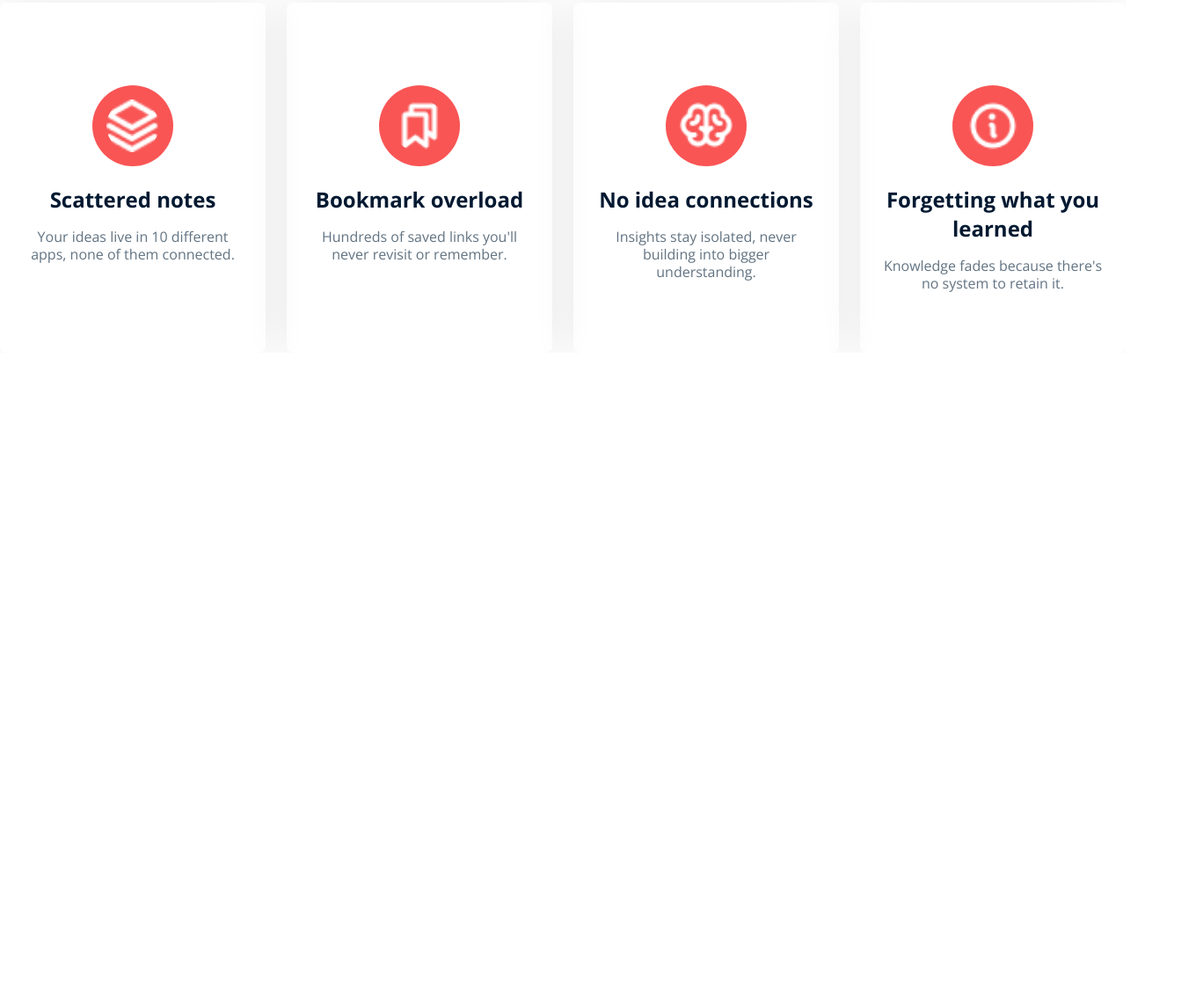
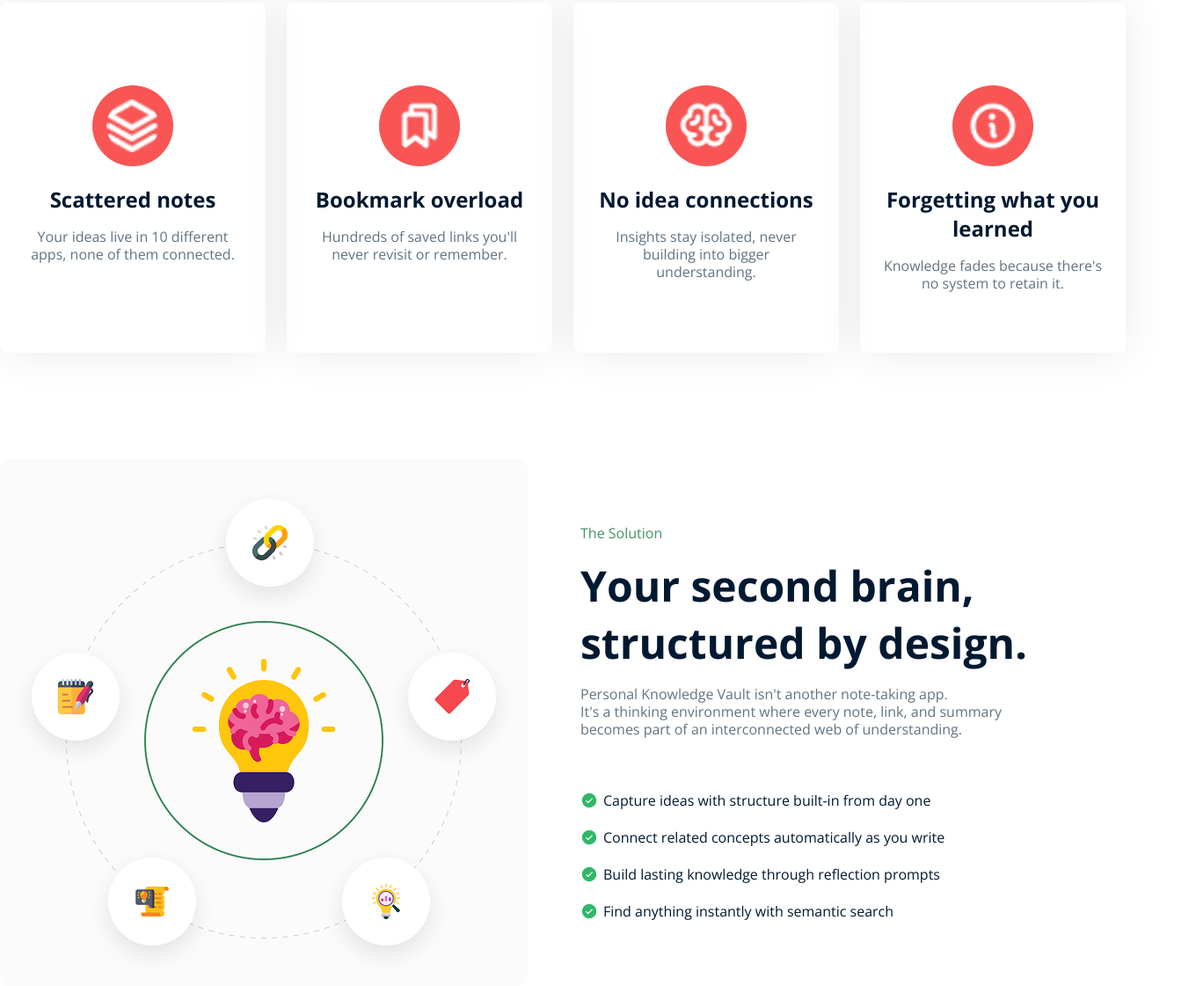
Before and after one commit to parvez-nur-shadhin/B13-A01-Knowledge-Vault, a plain HTML site: page index.html in a window 1280 px wide. Shown: the part 1054-2175 px from the top of the page at 88% size, 1360 px wide, since content can reach past the window. Before the commit the page ends 1455 px from the top, so only its background shows below. Drawn offline with nearby package versions, Linux system fonts and the light colour scheme.

Commit message:
Second Brain Section and Icons Added

```diff
--- a/index.html
+++ b/index.html
@@ -7,6 +7,7 @@
     <link rel="preconnect" href="https://fonts.googleapis.com">
 <link rel="preconnect" href="https://fonts.gstatic.com" crossorigin>
 <link href="https://fonts.googleapis.com/css2?family=Inter:ital,opsz,wght@0,14..32,100..900;1,14..32,100..900&family=Open+Sans:ital,wght@0,300..800;1,300..800&family=Work+Sans:ital,wght@0,100..900;1,100..900&display=swap" rel="stylesheet">
+    <link rel="stylesheet" href="https://cdnjs.cloudflare.com/ajax/libs/font-awesome/7.0.1/css/all.min.css" integrity="sha512-2SwdPD6INVrV/lHTZbO2nodKhrnDdJK9/kg2XD1r9uGqPo1cUbujc+IYdlYdEErWNu69gVcYgdxlmVmzTWnetw==" crossorigin="anonymous" referrerpolicy="no-referrer" />
     <link rel="stylesheet" href="./style.css">
 </head>
 <body class="inter">
@@ -43,8 +44,8 @@
             </div>
 
             <div class="buttons">
-                <button class="banner-button-1">Start Building Your Vault</button>
-                <button class="banner-button-2">See How It Works</button>
+                <button class="banner-button-1">Start Building Your Vault <img width="15px" height="13px" src="./assets/ArrowRight.png" alt=""></button>
+                <button class="banner-button-2"><img src="./assets/play.png" alt=""> See How It Works</button>
             </div>
 
         </div>
@@ -83,5 +84,32 @@
         </div>
 
     </section>
+
+    <section id="second-brain">
+
+        <div class="brain-elements">
+
+            <img src="./assets/knowledge.png" alt="knowledge">
+
+            <div class="brain-descriptions">
+
+                <p class="small-heading">The Solution</p>
+                <h2>Your second brain,
+                structured by design.</h2>
+                <p class="desc">Personal Knowledge Vault isn't another note-taking app.<br>It's a thinking environment where every note, link, and summary <br>becomes part of an interconnected web of understanding.</p>
+
+                <div class="brain-list">
+                    <p><img src="./assets/CheckCircle.png" alt="">Capture ideas with structure built-in from day one</p>
+                    <p><img src="./assets/CheckCircle.png" alt="">Connect related concepts automatically as you write</p>
+                    <p><img src="./assets/CheckCircle.png" alt="">Build lasting knowledge through reflection prompts</p>
+                    <p><img src="./assets/CheckCircle.png" alt="">Find anything instantly with semantic search</p>
+                </div>
+
+            </div>
+
+        </div>
+
+    </section>
+
 </body>
 </html>
--- a/style.css
+++ b/style.css
@@ -128,6 +128,14 @@
     font-size: 16px;
     font-weight: 600px;
     cursor: pointer;
+    display: flex;
+    justify-content: center;
+    align-items: center;
+    gap: 10px;
+}
+#banner .buttons .banner-button-1 img{
+    height: 20px;
+    width: 20px;
 }
 #banner .buttons .banner-button-1:hover {
     background-color: green;
@@ -142,12 +150,20 @@
     font-size: 16px;
     font-weight: 500px;
     cursor: pointer;
+    display: flex;
+    justify-content: center;
+    align-items: center;
+    gap: 10px;
+}
+#banner .buttons .banner-button-2 img{
+    height: 20px;
+    width: 20px;
 }
 #banner .buttons .banner-button-2:hover {
     background-color: rgba(0, 0, 0, 0.428);
 }
 #notes {
-    max-width: 1600px;
+    max-width: 1360px;
     margin: 0px auto;
     text-align: center;
 }
@@ -200,3 +216,51 @@
     line-height: 20px;
     padding-top: 16px;
 }
+#second-brain {
+    width: 1360px;
+    margin: 0px auto;
+    margin-top: 120px;
+}
+#second-brain .brain-elements {
+    display: flex;
+    justify-content: center;
+    align-items: center;
+    gap: 60px;
+}
+#second-brain .brain-elements img {
+    height: 600px;
+    width: 600px;
+}
+#second-brain .brain-elements .brain-descriptions .small-heading {
+    font-size: 16px;
+    color: #469165;
+    font-weight: 500px;
+}
+#second-brain .brain-elements .brain-descriptions h2 {
+    font-size: 48px;
+    font-weight: bold;
+    color: #001931;
+    padding-top: 16px;
+}
+#second-brain .brain-elements .brain-descriptions .desc {
+    font-size: 16px;
+    font-weight: normal;
+    line-height: 20px;
+    color: #627382;
+    padding-top: 16px;
+    padding-bottom: 40px;
+}
+#second-brain .brain-elements .brain-descriptions .brain-list p {
+    font-size: 16px;
+    color: #001931;
+    font-weight: 500px;
+    font-style: bold;
+    padding-top: 20px;
+    display: flex;
+    align-items: center;
+    gap: 6px;
+}
+#second-brain .brain-elements .brain-descriptions .brain-list p img {
+    height: 20px;
+    width: 20px;
+}
```
Also changed, not shown: assets/play.png (added).
